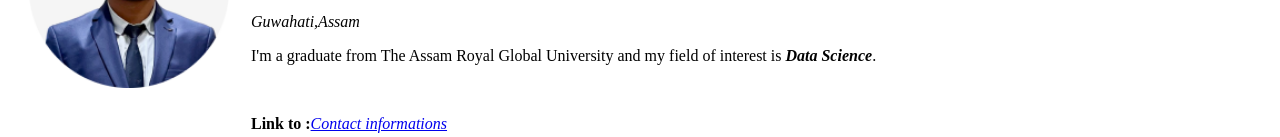
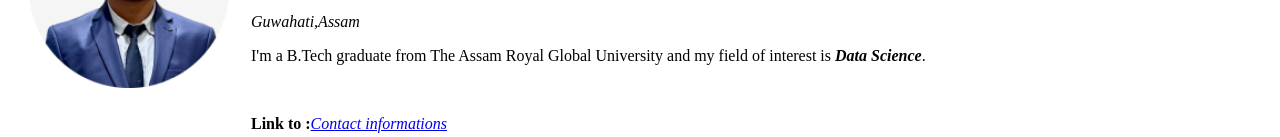
Before and after one commit to Surjoyday/cv, a plain HTML site: page index.html in a window 1280 px wide. Shown: the part 198-335 px from the top of the page. Drawn offline with Linux system fonts and the light colour scheme.

Commit message:
Added initial cv website file

```diff
--- a/index.html
+++ b/index.html
@@ -12,7 +12,7 @@
                         <p><em>Department of <strong>Computer Science</strong></em></p>
                         <p><strong><a href="https://www.rgu.ac/">Royal Global University</a></strong></p>
                         <p><em>Guwahati,Assam</em></p>
-                        <p>I'm a graduate from The Assam Royal Global University and my field of interest is <strong><i>Data Science</i></strong>.</p>
+                        <p>I'm a B.Tech graduate from The Assam Royal Global University and my field of interest is <strong><i>Data Science</i></strong>.</p>
                         <br>
                         <p><strong>Link to :</strong><em><a href="contact_info.html" hreflang="eng" target="_blank">Contact informations</a></em></p>
                     </td>
```
